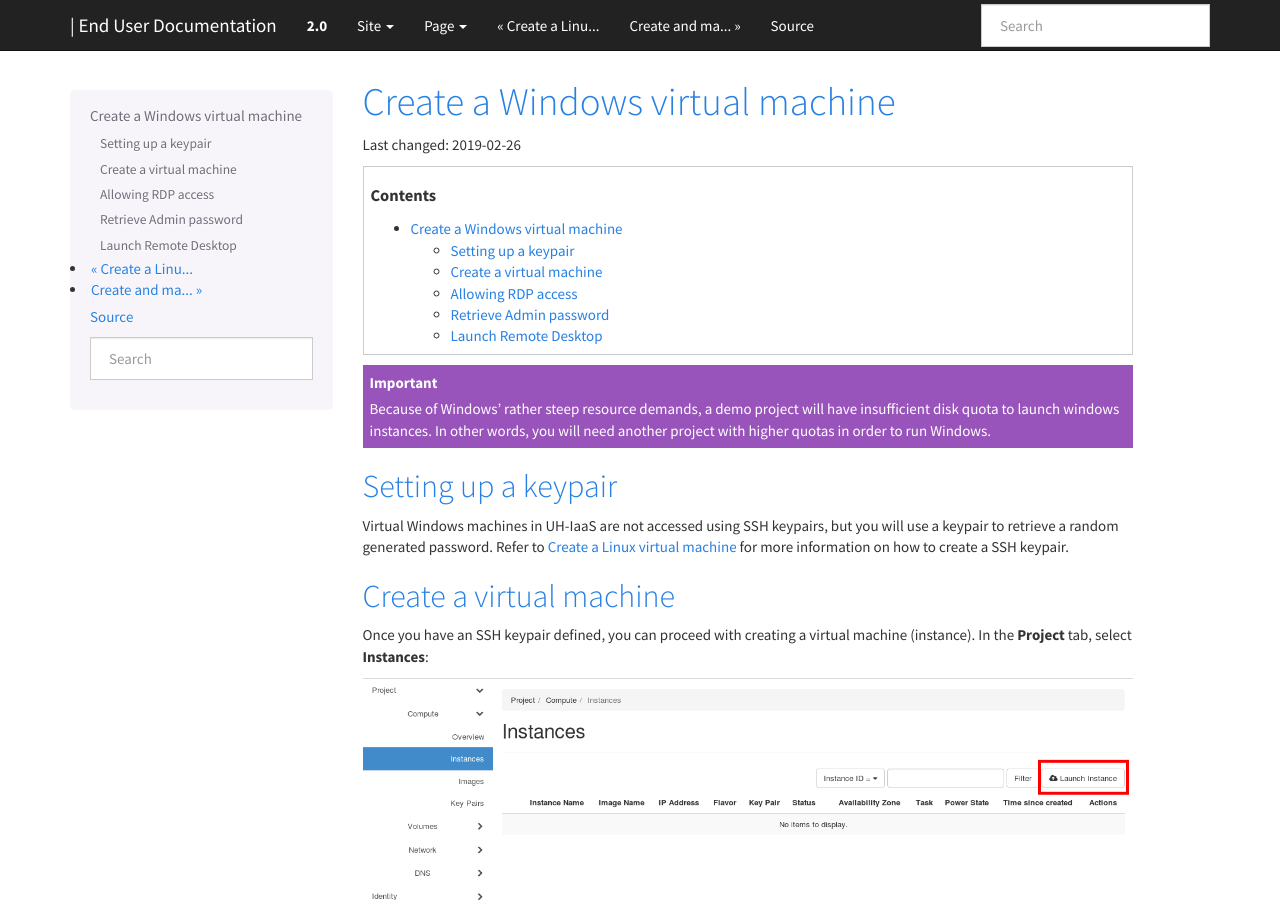
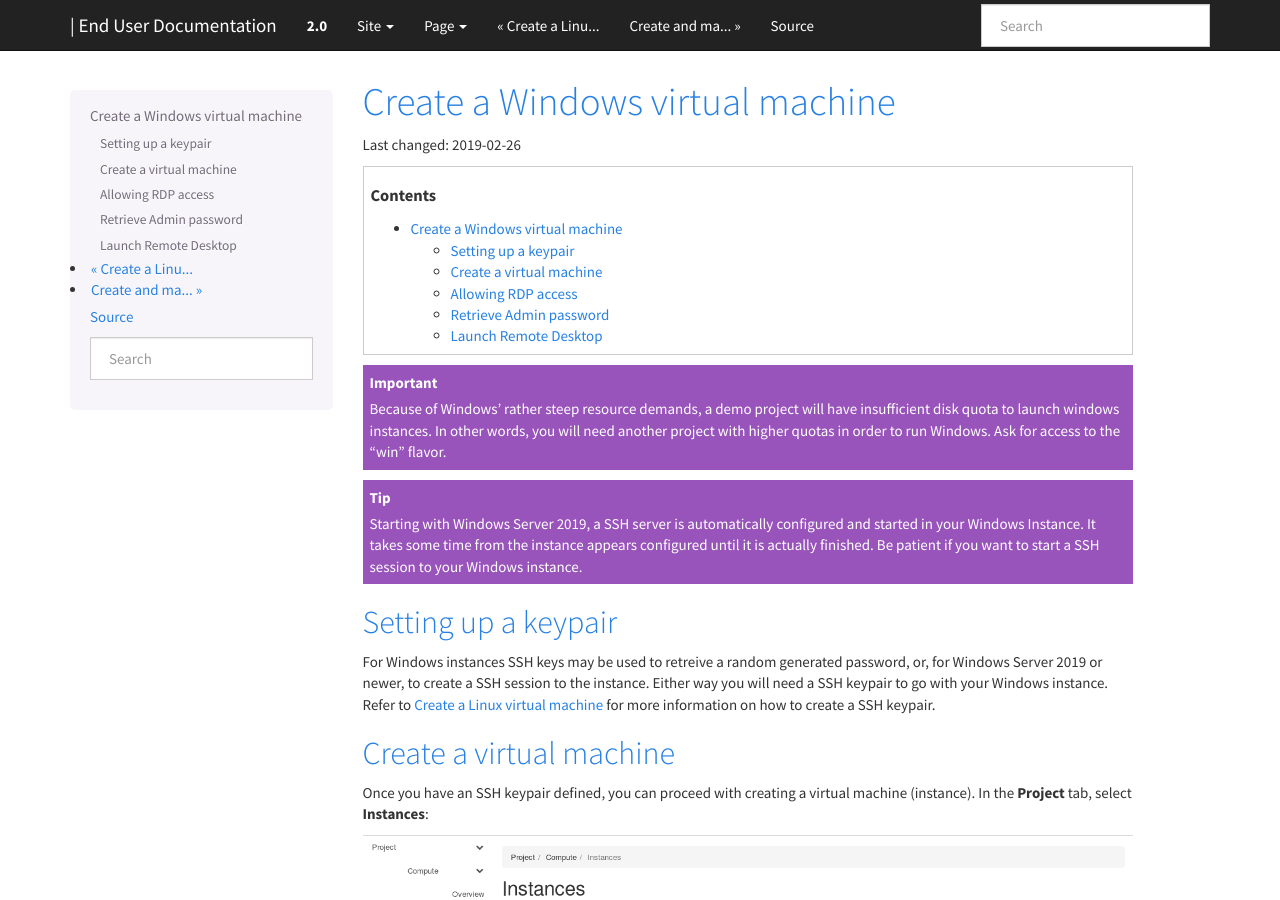
Before and after one commit to norcams/docs-enduser, a Sphinx documentation site: the page built from docs/create-windows-machine.rst, in a window 1280 px wide and 900 px high. Built offline with Sphinx 7.4.7, drawn with Linux system fonts in a browser that asks for light colours; some of the changed text lies outside the part shown.

Commit message:
update windows documentation

```diff
--- a/docs/create-windows-machine.rst
+++ b/docs/create-windows-machine.rst
@@ -11,15 +11,23 @@ Last changed: |date|
    Because of Windows' rather steep resource demands, a demo
    project will have insufficient disk quota to launch windows
    instances. In other words, you will need another project with
-   higher quotas in order to run Windows.
+   higher quotas in order to run Windows. Ask for access to the "win" flavor.
+
+.. TIP::
+   Starting with Windows Server 2019, a SSH server is automatically configured
+   and started in your Windows Instance. It takes some time from the instance
+   appears configured until it is actually finished. Be patient if you want
+   to start a SSH session to your Windows instance.
 
 
 Setting up a keypair
 --------------------
 
-Virtual Windows machines in UH-IaaS are not accessed using SSH keypairs,
-but you will use a keypair to retrieve a random generated password. Refer
-to :doc:`create-virtual-machine` for more information on how to create a SSH keypair.
+For Windows instances SSH keys may be used to retreive a random generated
+password, or, for Windows Server 2019 or newer, to create a SSH session
+to the instance. Either way you will need a SSH keypair to go with your
+Windows instance. Refer to :doc:`create-virtual-machine` for more information
+on how to create a SSH keypair.
 
 
 Create a virtual machine
@@ -64,9 +72,9 @@ When finished with this tab, select the next, "Flavor":
 
 This is where you select the flavor for the virtual machine, i.e. a
 pre-defined set of compute resources. In our example, we've selected
-the "d1.medium" flavor, which is just enough to run our Windows instance. By
-default, demo projects don't have access to this flavor. The other
-flavors lack sufficient resources to run Windows.
+the "win.small" flavor, which is just enough to run our Windows instance. By
+default, you don't have access to this flavor. Ask in your project request, or
+post a support case.
 
 When finished with this tab, select the next, "Networks":
 
@@ -101,6 +109,13 @@ When satisfied, clik "Launch Instance" to create your virtual machine.
 Allowing RDP access
 -------------------
 
+.. TIP::
+   Starting with Windows Server 2019, a SSH server is automatically configured
+   and started in your Windows Instance. You will have to create a security group
+   that opens for port 22 in order to access the service. Unlike on linux instances,
+   the username is "Admin". When you ssh into your Windows instance, you will
+   start in a CMD shell. If you want powershell instead, just type "powershell"
+
 While we wait for our virtual machine to be created and configured, we can
 create a security group for the Remote Desktop protocol in order to grant
 ourselves access to the new virtual machine:
@@ -125,9 +140,11 @@ The University of Bergen. If you instead enter 0.0.0.0/0 or ::/0, that will tran
 to the entire Internet, granting global access. Click "Add".
 
 .. IMPORTANT::
-   We advice you to be restrictive with regards to where you open up access to
-   the machine (especially through RDP) until you have ensured the instance is
-   properly secured!
+   Unlike linux instances, the Windows instances have both an internal "Windows
+   Firewall" and external security groups. By default the internal "Windows Firewall"
+   has the ports for RDP and SSH (on Windows Server 2019 and later) open, but you still
+   have to create the proper security groups and associate them with the instance in order
+   to consume the services.
 
 If the instance is ready, we can now assign our new rule to the virtual machine.
 Click on your instance in "Instances" tab, then select "Edit Security Groups":
@@ -149,6 +166,10 @@ instance. This is described in the previous chapter, "Create a Linux virtual mac
 
 Retrieve Admin password
 -----------------------
+
+.. IMPORTANT::
+   The local "Administrator" account is disabled by the system a short while after
+   your instance is spawned. "Admin" is the only account available for logon.
 
 We are now almost ready to log on to our new Windows virtual machine, but first
 we must retrieve a password. Select "Retrieve Password" from the drop down menu:
```
